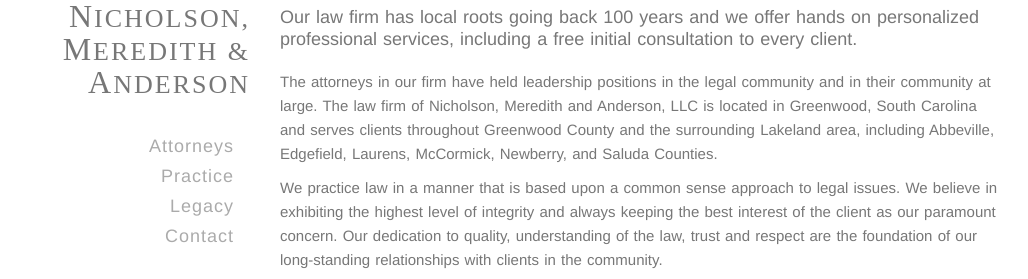
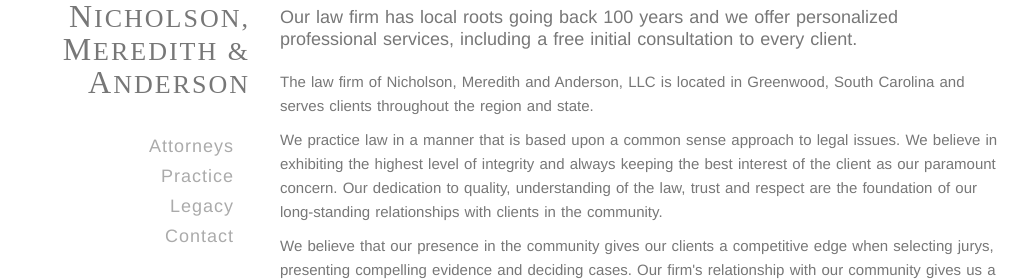
Before and after one commit to windhamdavid/nma, a plain HTML site: page index.html in a window 1280 px wide. Shown: the part 139-418 px from the top of the page, without its empty margins (125-1153 px from the left). Drawn offline with Linux system fonts and the light colour scheme; a web font is replaced by a local one.

Commit message:
index contact hide

```diff
--- a/index.html
+++ b/index.html
@@ -56,9 +56,10 @@
 			<div class="col-lg-9 col-lg-offset-3">
 				<img class="img-fluid rounded drop" src="img/nma_building.jpg">
 				<div class="section">
-					<h5>Our law firm has local roots going back 100 years and we offer hands on personalized professional services, including a free initial consultation to every client.</h5>
+					<h5>Our law firm has local roots going back 100 years and we offer personalized professional services, including a free initial consultation to every client.</h5>
 					<h5 class="d-lg-none">Contact Us via Phone:<a class="text-dark" href="tel:864-229-7241">(864) 229-7241</a> or Email:<a class="text-dark" href="lawfirm@nicholsonmeredith.com">lawfirm@nicholsonmeredith.com</a></h5>
-					<p>The attorneys in our firm have held leadership positions in the legal community and in their community at large. The law firm of Nicholson, Meredith and Anderson, LLC is located in Greenwood, South Carolina and serves clients throughout Greenwood County and the surrounding Lakeland area, including Abbeville, Edgefield, Laurens, McCormick, Newberry, and Saluda Counties.</p>
+					<p>The law firm of Nicholson, Meredith and Anderson, LLC is located in Greenwood, South Carolina and serves clients throughout the region and state.</p>
+					<p class="d-none">We serve Greenwood, Abbeville, Edgefield, Laurens, McCormick, Newberry, and Saluda Counties.</p>
 					<p>We practice law in a manner that is based upon a common sense approach to legal issues. We believe in exhibiting the highest level of integrity and always   keeping the best interest of the client as our paramount concern. Our dedication to quality, understanding of the law, trust and respect are the foundation of   our long-standing relationships with clients in the community.</p>
 					<p>We believe that our presence in the community gives our clients a competitive edge when selecting jurys, presenting compelling evidence and deciding cases. Our firm's relationship with our community gives us a thorough understanding of the cultural factors that influence jurors' points of view. This invaluable insight helps our clients throughout the region achieve successful outcomes.</p>
 					<p>Nicholson, Meredith and Anderson, LLC has a rich history of service within the legal and civic community. Individual attorneys are members of local, state, and national   bar associations, and our attorneys are involved with community organizations   and charitable work throughout Greenwood. Because of our firm's team-oriented   practice, clients are able to establish and build a relationship with their   attorney while benefiting from the experience and expertise of each individual   attorney and the assistance of an experienced legal staff.</p>
```
